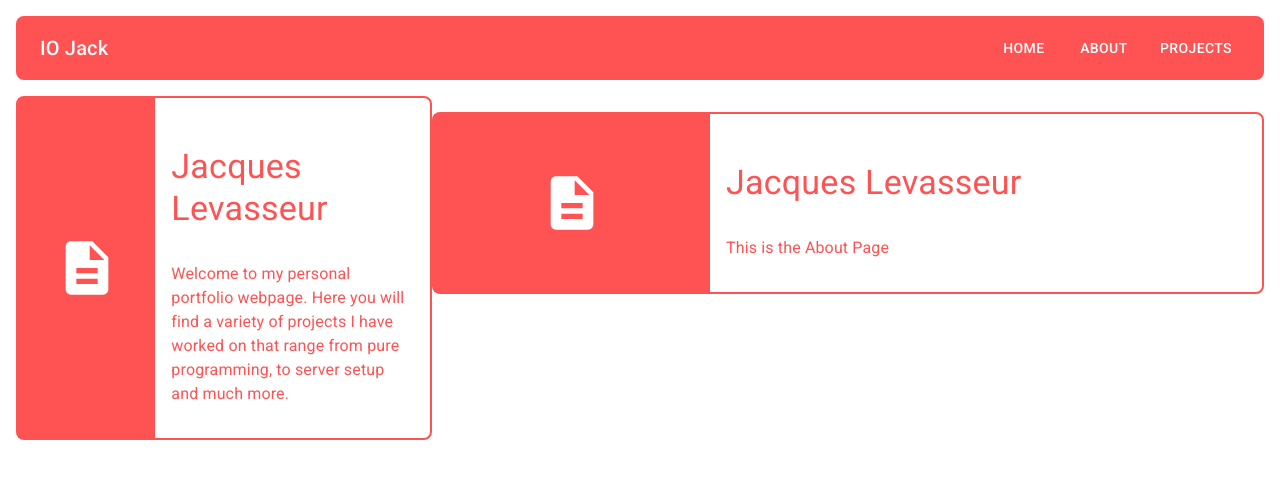
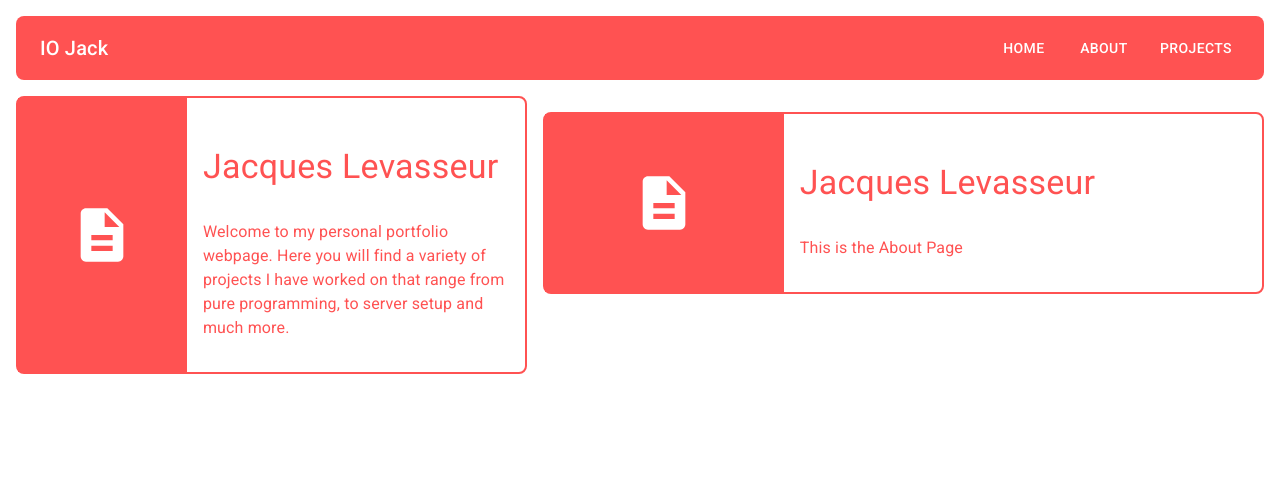
Before and after one commit to FrostByte-Dev/portfolio-react, a React (Vite) app: page /portfolio-react/About in a window 1280 px wide. Shown: the top 478 px of the page. Built offline with nearby package versions, Linux system fonts and the light colour scheme.

Commit message:
Changed up the grid of the whole page.

```diff
--- a/src/App.tsx
+++ b/src/App.tsx
@@ -7,16 +7,18 @@ import BannerCard from "./components/BannerCard";
 function App() {
   return (
     <Box m={2}>
-      <TopBar />
-      <Grid container mt={2}>
-        <Grid item xs={4}>
+      <Grid container spacing={2}>
+        <Grid item xs={12}>
+          <TopBar />
+        </Grid>
+        <Grid item lg={5}>
           <BannerCard>
             Welcome to my personal portfolio webpage. Here you will find a
             variety of projects I have worked on that range from pure
             programming, to server setup and much more.
           </BannerCard>
         </Grid>
-        <Grid item xs={8}>
+        <Grid item xs={7}>
           <Outlet />
         </Grid>
       </Grid>
--- a/src/components/TopBar/index.tsx
+++ b/src/components/TopBar/index.tsx
@@ -10,7 +10,7 @@ import { NavLink } from "react-router-dom";
 
 function TopBar() {
   return (
-    <AppBar position="static" elevation={0} sx={{ borderRadius: 2, mt: 2 }}>
+    <AppBar position="static" elevation={0} sx={{ borderRadius: 2 }}>
       <Toolbar>
         <Typography variant="h6" component="div" sx={{ flexGrow: 1 }}>
           IO Jack
```
